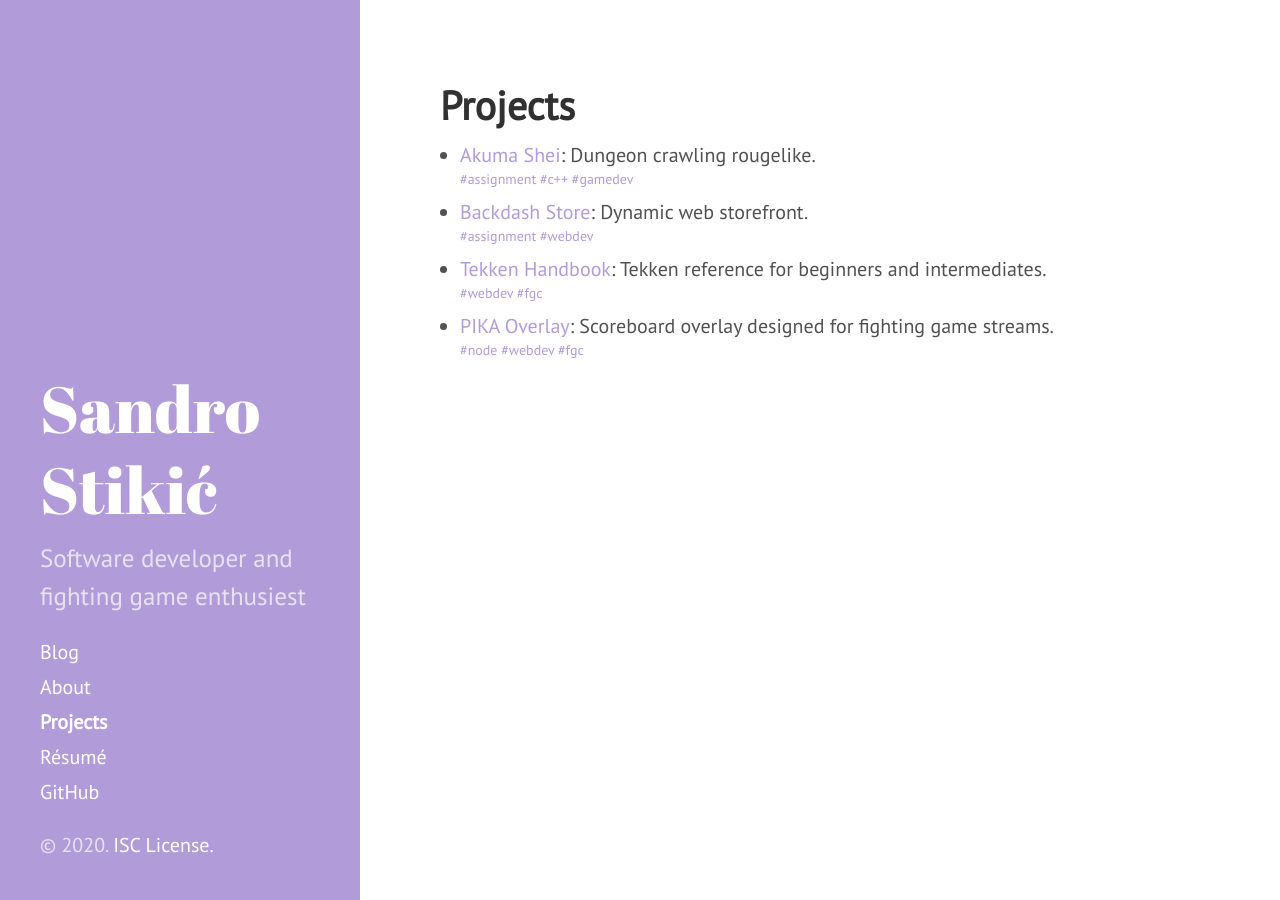
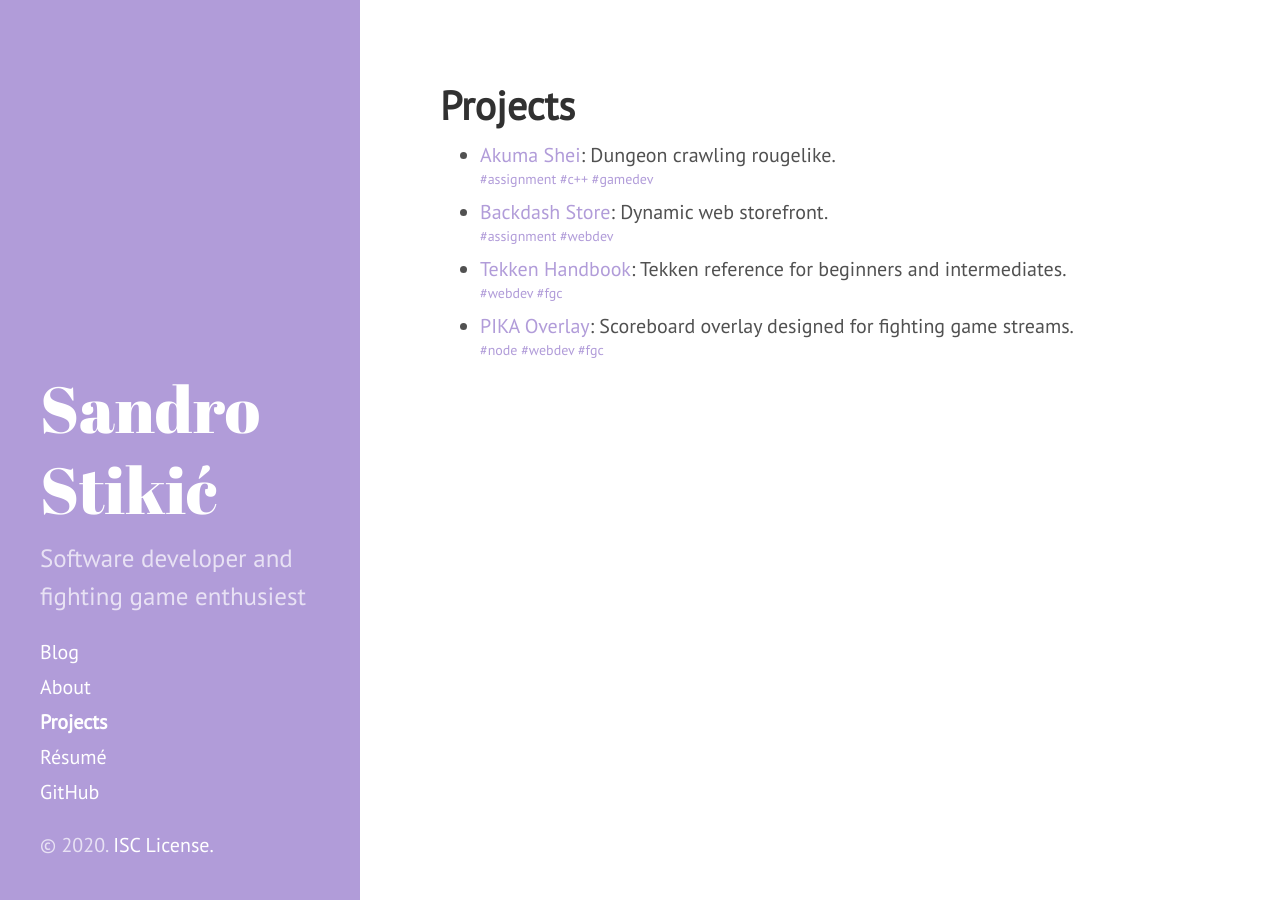
Before and after one commit to opeik/stikic.me, a Jekyll site: the page built from projects.md, in a window 1280 px wide. Built offline with Jekyll 4.4.1, drawn with Linux system fonts in a browser that asks for light colours.

Commit message:
Update mobile css

```diff
--- a/_sass/hydeout/_layout.scss
+++ b/_sass/hydeout/_layout.scss
@@ -68,6 +68,10 @@ body {
 /* -----------------------------------------------------------
   Mobile view
 ----------------------------------------------------------- */
+
+.project-ul {
+    padding-left: 1rem;
+}
 
 // Hide secondary nav content in sidebar
 // Hide lead paragraph in sidebar
@@ -169,6 +173,10 @@ body {
     header ~ nav {
       display: flex;
     }
+  }
+
+  .project-ul {
+      padding-left: 2rem;
   }
 
   .index #sidebar { margin-bottom: 0; }
@@ -313,7 +321,3 @@ body {
    display: block;
    margin-top: -0.4rem;
 }
-
-.no-padding {
-    padding-left: 1rem;
-}
--- a/_sass/hydeout/_posts.scss
+++ b/_sass/hydeout/_posts.scss
@@ -46,7 +46,6 @@ h2.post-title, h2.page-title {
 
 .post-tags a {
   font-size: 0.8em;
-  margin-right: 0.5rem;
   white-space:nowrap;
   .tag-name { }
 
--- a/projects.md
+++ b/projects.md
@@ -25,7 +25,7 @@ sidebar_link: true
 <div class="projects">
   {% assign tag = "project" %}
   <div id="{{ tag | slugify }}" class="project">
-    <ul class="no-padding">
+    <ul class="project-ul">
       {% for post in site.tags[tag] %}
         <li>
           <span class="project-post">
```
